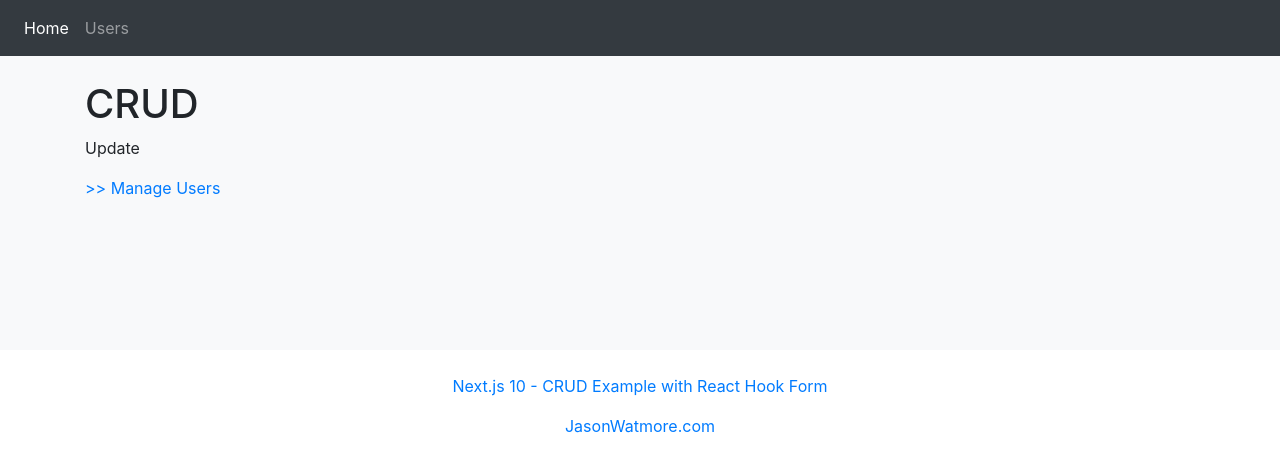
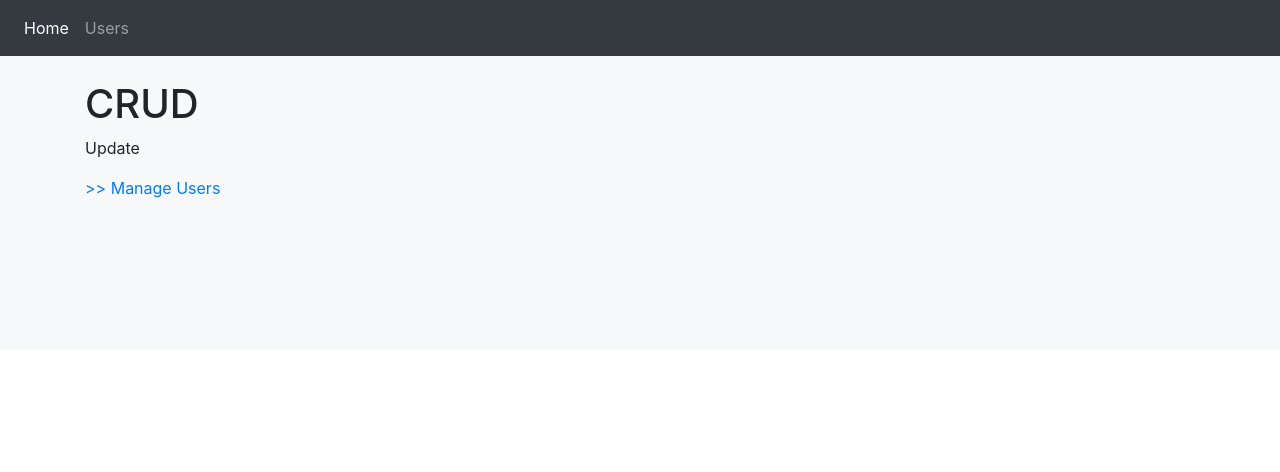
Before and after one commit to ateo321/test, a Next.js app: page / in a window 1280 px wide. Shown: the top 472 px of the page. Built offline with nearby package versions, Linux system fonts and the light colour scheme.

Commit message:
update config

```diff
--- a/config.js
+++ b/config.js
@@ -1,6 +1,6 @@
 const apiUrl = process.env.NODE_ENV === 'development'
-    ? 'https://cgkg2.sse.codesandbox.io/api' // development api
-    : 'https://cgkg2.sse.codesandbox.io/api'; // production api
+    ? '/api' // development api
+    : '/api'; // production api
 
 export {
     apiUrl
--- a/pages/_app.js
+++ b/pages/_app.js
@@ -9,7 +9,7 @@ function App({ Component, pageProps }) {
     return (
         <>
             <Head>
-                <title>Next.js 10 - CRUD Example with React Hook Form</title>
+                <title>EX</title>
 
                 {/* bootstrap css */}
                 <link href="//netdna.bootstrapcdn.com/bootstrap/4.5.2/css/bootstrap.min.css" rel="stylesheet" />
@@ -25,12 +25,6 @@ function App({ Component, pageProps }) {
 
             {/* credits */}
             <div className="text-center mt-4">
-                <p>
-                    <a href="https://jasonwatmore.com/post/2021/04/20/next-js-10-crud-example-with-react-hook-form" target="_top">Next.js 10 - CRUD Example with React Hook Form</a>
-                </p>
-                <p>
-                    <a href="https://jasonwatmore.com" target="_top">JasonWatmore.com</a>
-                </p>
             </div>
         </>
     );
```
